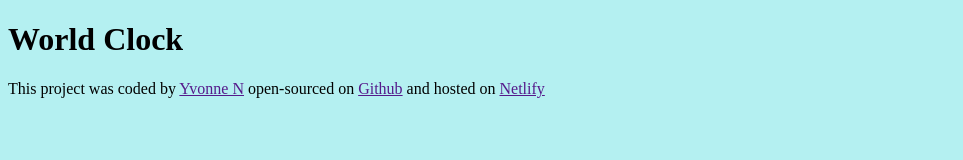
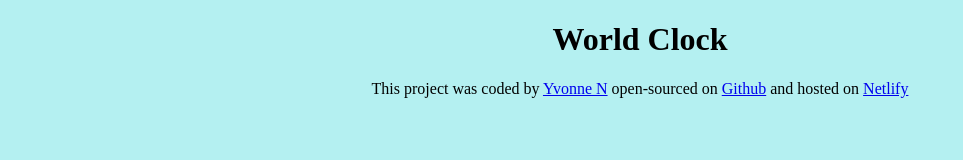
Before and after one commit to vovoSoul/world_clock, a plain HTML site: page index.html in a window 1280 px wide. Shown: the whole page, without its empty margins (0-963 px from the left). Drawn offline with Linux system fonts and the light colour scheme.

Commit message:
edited footer links

```diff
--- a/index.html
+++ b/index.html
@@ -11,9 +11,15 @@
     <main></main>
     <footer>
       This project was coded by
-      <a href="" target="_blank"> Yvonne N</a> open-sourced on
-      <a href="" target="_blank">Github</a> and hosted on
-      <a href="" target="_blank"> Netlify</a>
+      <a href="https://https://github.com/vovoSoul/" target="_blank">
+        Yvonne N</a
+      >
+      open-sourced on
+      <a href="https://github.com/vovoSoul/world_clock" target="_blank"
+        >Github</a
+      >
+      and hosted on
+      <a href="https://vovoworldclock.netlify.app/" target="_blank"> Netlify</a>
     </footer>
     <script src="src/index.js"></script>
   </body>
--- a/src/style.css
+++ b/src/style.css
@@ -1,3 +1,4 @@
 body {
   background-color: #b4f0f1;
+  text-align: center;
 }
```
